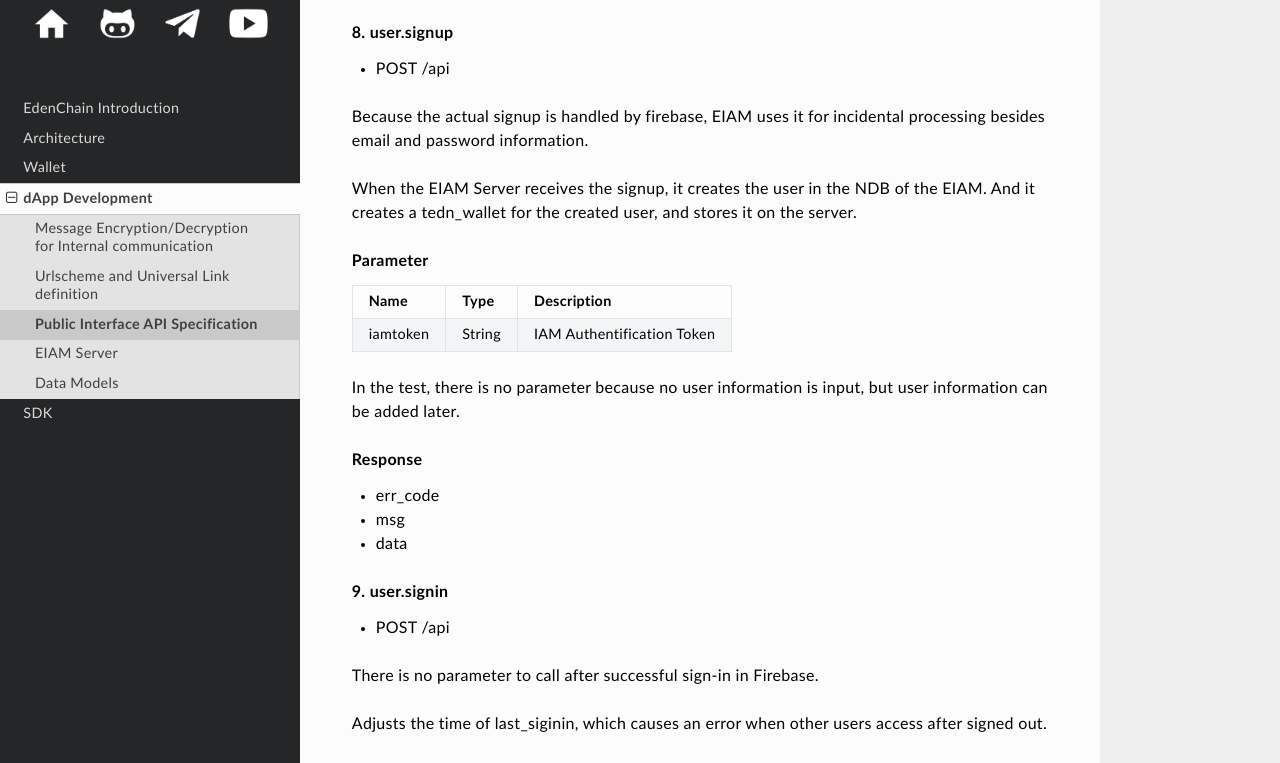
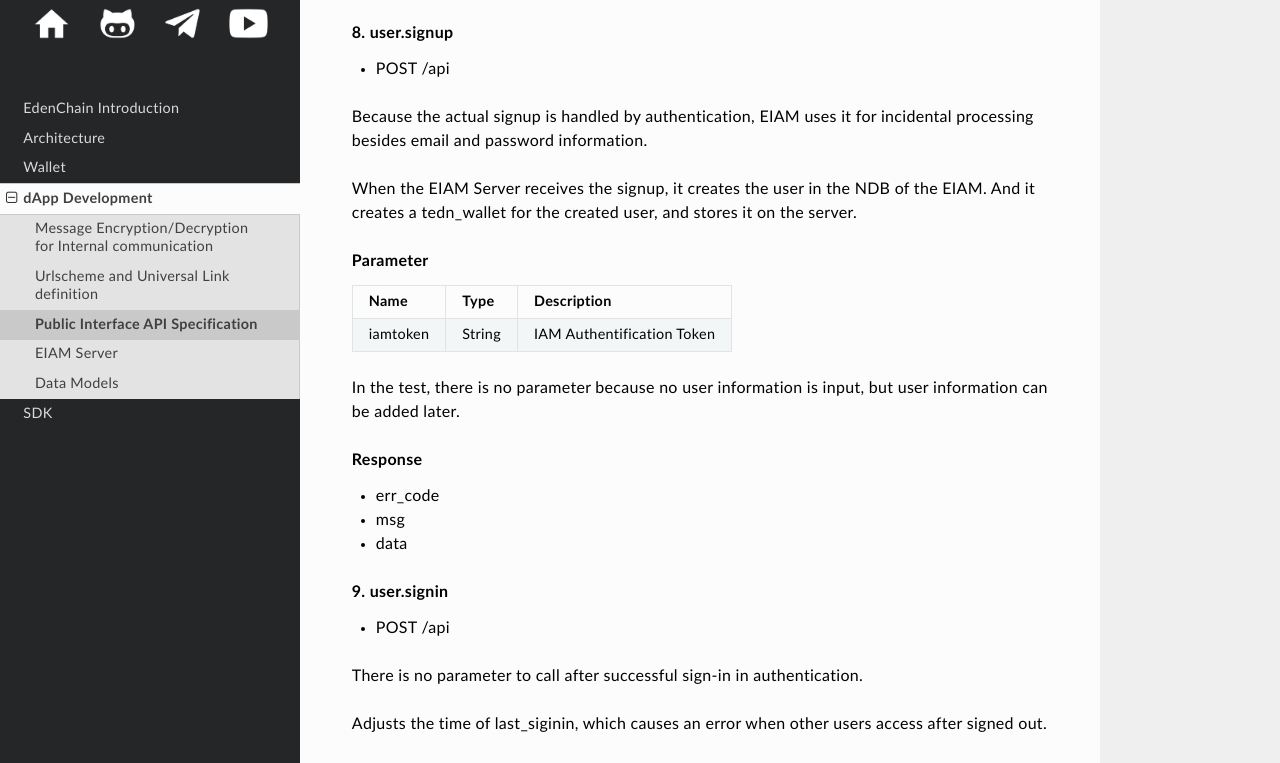
Before and after one commit to Edenpartners/EdenChain-Docs, a Sphinx documentation site: the page built from source/Public-Interface-API-Specification_55509016.rst, in a window 1280 px wide and 1400 px high, scrolled down 7066 px. Shown: the part 151-914 px from the top of the window. Built offline with Sphinx 7.4.7 and the Read the Docs theme 2.0.0, drawn with Linux system fonts in a browser that asks for light colours; formulas are drawn with MathJax 3; some of the changed text lies outside the part shown.

Commit message:
update document

```diff
--- a/source/Public-Interface-API-Specification_55509016.rst
+++ b/source/Public-Interface-API-Specification_55509016.rst
@@ -121,7 +121,7 @@ Public Interface API Specification
             **JSON-RPC Parameter:**
 
             "iamtoken" (string) - IAM authentication token - value
-            received when authentication through Firebase is successful
+            received when authentication through authentication is successful
 
             "txhash" (string) - Transaction Hash - Transaction Hash
             value when EDN is delivered via Ethereum
@@ -408,7 +408,7 @@ Public Interface API Specification
 
             -  POST /api
 
-            Because the actual signup is handled by firebase, EIAM uses
+            Because the actual signup is handled by authentication, EIAM uses
             it for incidental processing besides email and password
             information.
 
@@ -446,7 +446,7 @@ Public Interface API Specification
             -  POST /api
 
             There is no parameter to call after successful sign-in in
-            Firebase.
+            authentication.
 
             Adjusts the time of last_siginin, which causes an error when
             other users access after signed out.
@@ -484,7 +484,7 @@ Public Interface API Specification
             -  POST /api
 
             There is no parameter to call after successful sign-out in
-            Firebase. Nothing is being done at this time.
+            authentication. Nothing is being done at this time.
 
             .. rubric:: Parameter
                :name: PublicInterfaceAPISpecification-Parameter.4
--- a/source/build_e-wallet_122782513.rst
+++ b/source/build_e-wallet_122782513.rst
@@ -108,15 +108,15 @@ Build E-Wallet
             .. rubric:: Overview
                :name: BuildE-Wallet-Overview
 
-            The e-wallet GIT source has removed the necessary firebase,
+            The e-wallet GIT source has removed the necessary authentication,
             facebook, twitter and google config settings for the app. If
             you do not take any action due to setting conflicts of Ionic
             Plugins, a build error occurs when creating the Android /
             iOS Platform environment.
 
             Build environment should be set up using a separate script
-            which is designed to automatically remove Android, iOS,
-            firebase related conflicts and build conflicts.
+            which is designed to automatically remove Android, iOS
+            related conflicts and build conflicts.
 
             .. rubric:: E-Wallet Project Reset
                :name: BuildE-Wallet-E-WalletProjectReset
```
